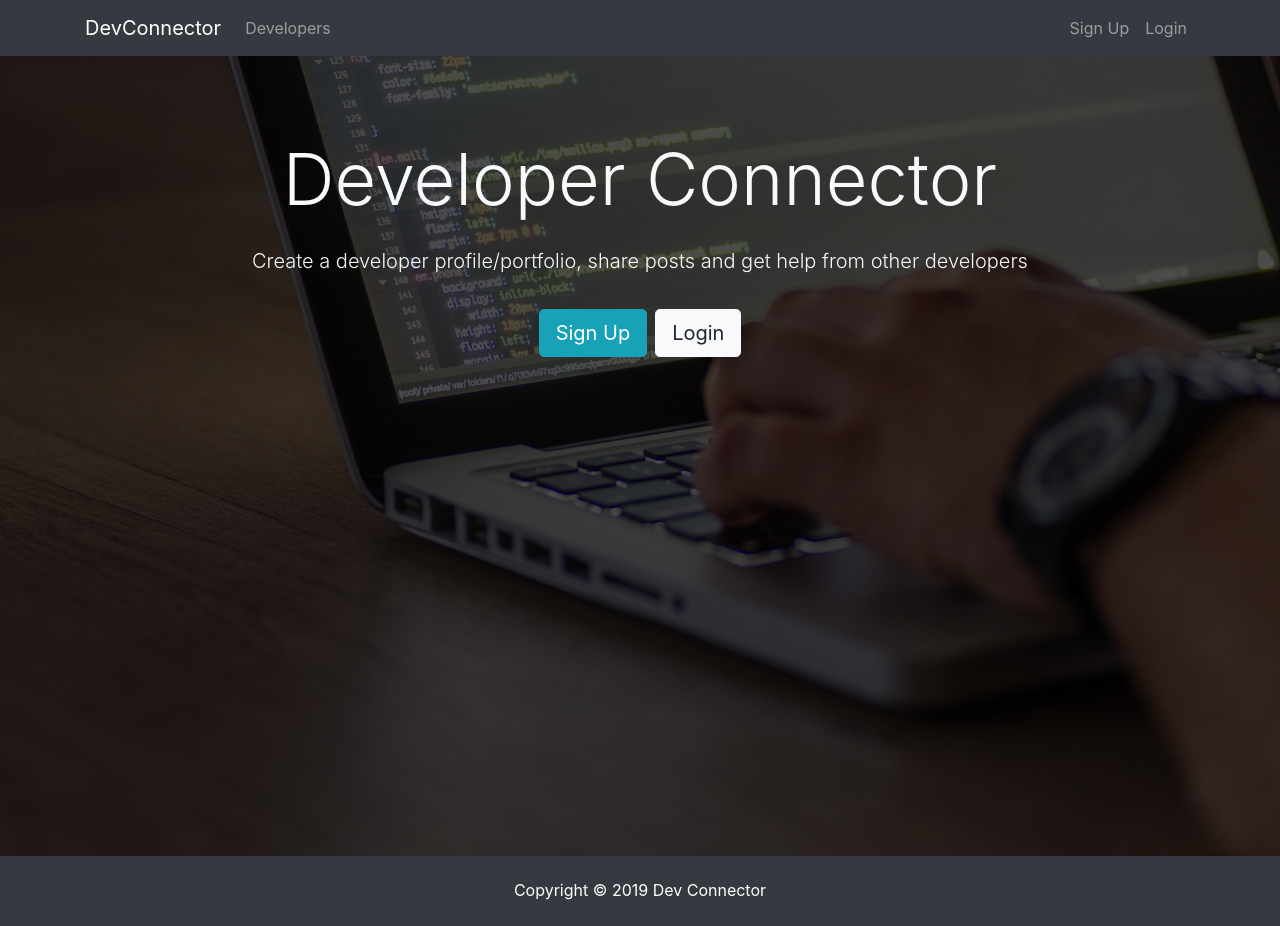
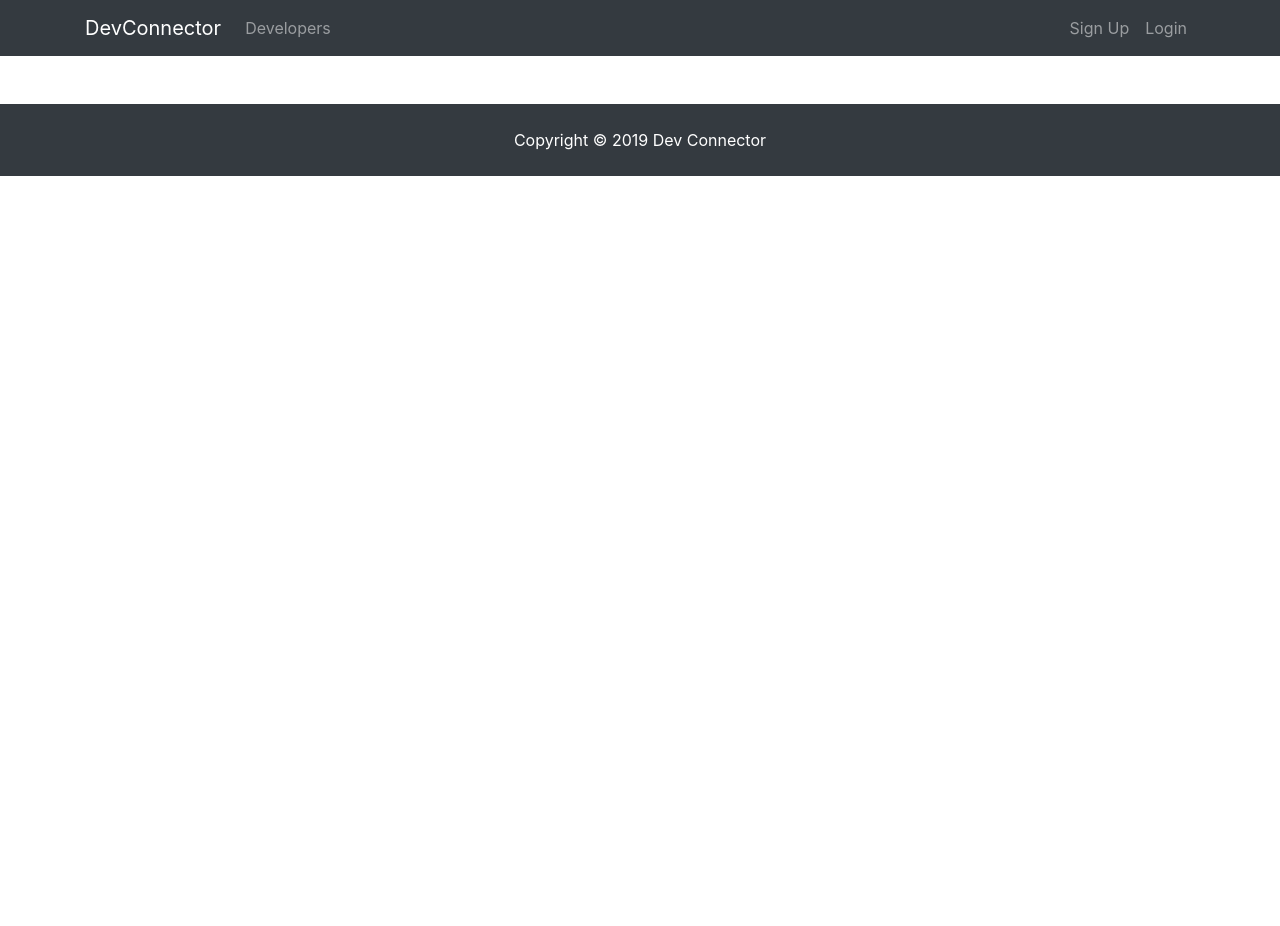
Before and after one commit to danidz96/devconnect, a React (Create React App) app in the folder client/: page /register in a window 1280 px wide. After the commit the page ends 800 px from the top, so only its background shows below. Built offline with nearby package versions, Linux system fonts and the light colour scheme.

Commit message:
install react router dom

```diff
--- a/client/package.json
+++ b/client/package.json
@@ -5,6 +5,7 @@
 	"dependencies": {
 		"react": "^16.8.5",
 		"react-dom": "^16.8.5",
+		"react-router-dom": "^5.0.0",
 		"react-scripts": "2.1.8"
 	},
 	"scripts": {
--- a/client/src/App.js
+++ b/client/src/App.js
@@ -1,19 +1,20 @@
-import React, { Component } from 'react';
+import React from 'react';
+import { BrowserRouter as Router, Route } from 'react-router-dom';
 import Navbar from './components/layout/Navbar';
 import Landing from './components/layout/Landing';
 import Footer from './components/layout/Footer';
 import './styles/App.css';
 
-class App extends Component {
-	render() {
-		return (
+const App = () => {
+	return (
+		<Router>
 			<div className="App">
 				<Navbar />
-				<Landing />
+				<Route exact path={'/'} component={Landing} />
 				<Footer />
 			</div>
-		);
-	}
-}
+		</Router>
+	);
+};
 
 export default App;
```
Also changed, not shown: 1 other file (tests, documents, lock files or other folders).
